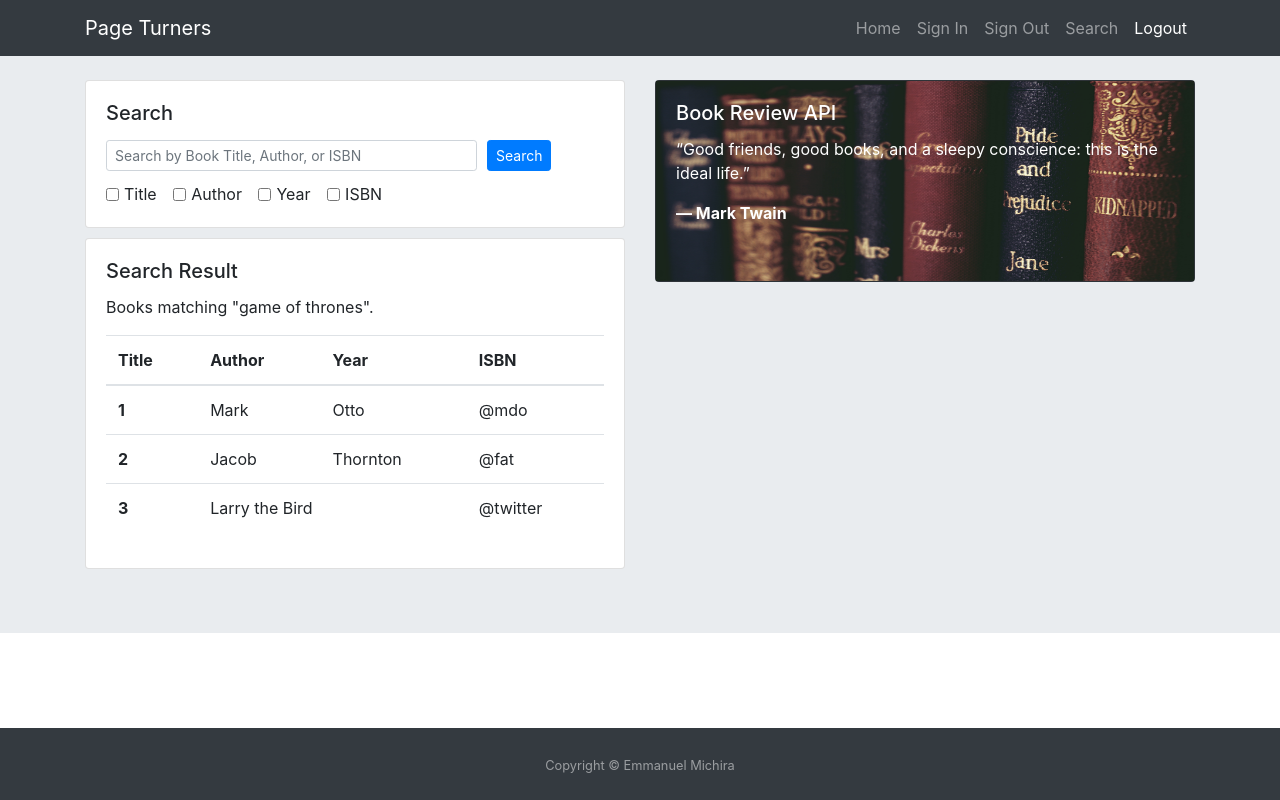
After one commit to Emichira/book-review-api, a Flask app: page /home in a window 1280 px wide. The commit adds this page. Run offline with Flask 2, Linux system fonts and the light colour scheme; some libraries are stand-ins or nearby versions.

Commit message:
add book page add images add home and book routes finalize on the front-end template

```diff
--- a/application.py
+++ b/application.py
@@ -24,3 +24,11 @@ db = scoped_session(sessionmaker(bind=engine))
 @app.route("/")
 def index():
     return render_template("index.html");
+
+@app.route("/home")
+def home():
+    return render_template("homepage.html")
+
+@app.route("/book")
+def book():
+    return render_template("book.html")
--- a/static/style.css
+++ b/static/style.css
@@ -1,13 +1,17 @@
 html,
 body {
   height: 100%;
+}
+
+.p-10 {
+  padding: 3px;
 }
 
 .p-t-80 {
   padding-top: 80px;
 }
 
-.m-t-20 {
+.m-t-10 {
   margin-top: 10px;
 }
 
--- /dev/null
+++ b/template/homepage.html
@@ -0,0 +1,98 @@
+{% extends "layout.html" %}
+{% block title %}Books{% endblock %}
+{% block head %}
+{{ super() }}
+
+{% endblock %}
+{% block content %}
+<div class="jumbotron jumbotron-fluid p-t-80">
+    <div class="container">
+        <div class="row">
+            <div class="col-sm-6">
+                <div class="card">
+                    <div class="card-body">
+                        <h5 class="card-title">Search</h5>
+                        <form>
+                            <div class="form-row">
+                                <div class="col-9 p-10">
+                                    <input type="text" class="form-control form-control-sm"
+                                        placeholder="Search by Book Title, Author, or ISBN">
+                                </div>
+                                <div class="col p-10">
+                                    <button type="submit" class="btn btn-primary mb-2 btn-sm">Search</button>
+                                </div>
+                            </div>
+                            <div class="form-check form-check-inline">
+                                <input class="form-check-input" type="checkbox" id="inlineCheckbox1" value="title">
+                                <label class="form-check-label" for="inlineCheckbox1">Title</label>
+                            </div>
+                            <div class="form-check form-check-inline">
+                                <input class="form-check-input" type="checkbox" id="inlineCheckbox2" value="author">
+                                <label class="form-check-label" for="inlineCheckbox2">Author</label>
+                            </div>
+                            <div class="form-check form-check-inline">
+                                <input class="form-check-input" type="checkbox" id="inlineCheckbox3" value="year">
+                                <label class="form-check-label" for="inlineCheckbox3">Year</label>
+                            </div>
+                            <div class="form-check form-check-inline">
+                                <input class="form-check-input" type="checkbox" id="inlineCheckbox3" value="isbn">
+                                <label class="form-check-label" for="inlineCheckbox3">ISBN</label>
+                            </div>
+                        </form>
+                    </div>
+                </div>
+                <div class="card m-t-10">
+                    <div class="card-body">
+                        <h5 class="card-title">Search Result</h5>
+                        <p class="card-text">Books matching "game of thrones".</p>
+                        <table class="table table-hover">
+                            <thead>
+                                <tr>
+                                    <th scope="col">Title</th>
+                                    <th scope="col">Author</th>
+                                    <th scope="col">Year</th>
+                                    <th scope="col">ISBN</th>
+                                </tr>
+                            </thead>
+                            <tbody>
+                                <tr>
+                                    <th scope="row">1</th>
+                                    <td>Mark</td>
+                                    <td>Otto</td>
+                                    <td>@mdo</td>
+                                </tr>
+                                <tr>
+                                    <th scope="row">2</th>
+                                    <td>Jacob</td>
+                                    <td>Thornton</td>
+                                    <td>@fat</td>
+                                </tr>
+                                <tr>
+                                    <th scope="row">3</th>
+                                    <td colspan="2">Larry the Bird</td>
+                                    <td>@twitter</td>
+                                </tr>
+                            </tbody>
+                        </table>
+                    </div>
+                </div>
+            </div>
+            <div class="col-sm-6">
+                <div class="card bg-dark text-white">
+                    <img src="{{url_for('static', filename='img/book1.jpg')}}" class="bookshelf" alt="bookshelf image"
+                        align="middle" />
+
+                    <div class="card-img-overlay">
+                        <h5 class="card-title">Book Review API</h5>
+                        <blockquote class="card-text">“Good friends, good books, and a sleepy conscience: this is the
+                            ideal life.”
+                        </blockquote>
+                        <strong class="card-text">― Mark Twain</strong>
+                    </div>
+                </div>
+            </div>
+        </div>
+    </div>
+</div>
+
+{% endblock %}
--- a/template/index.html
+++ b/template/index.html
@@ -28,7 +28,7 @@
                     </div>
                 </div>
 
-                <div class="row row-cols-1 row-cols-md-2 m-t-20">
+                <div class="row row-cols-1 row-cols-md-2 m-t-10">
                     <div class="col mb-4">
                         <div class="card">
                             <div class="card-body">
```
Also changed, not shown: template/book.html (added, +80 -0 lines), static/img/moonlight.jpg (added).
